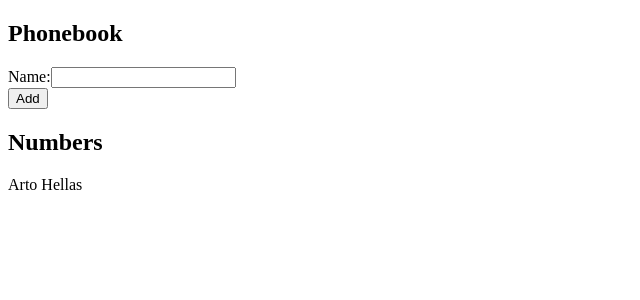
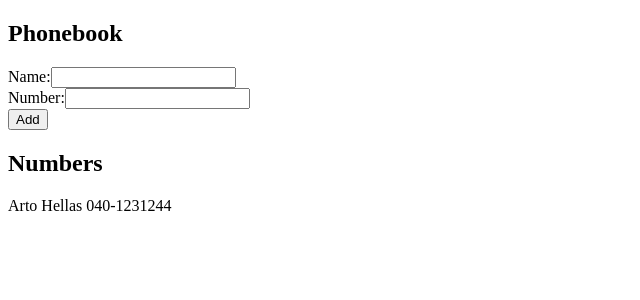
Before and after one commit to p4nu/fullstack-hy-2020, a React (Create React App) app in the folder osa2/puhelinluettelo/: page / in a window 1280 px wide. Shown: the top 300 px of the page, without its empty margins (0-640 px from the left). Built offline with nearby package versions, Linux system fonts and the light colour scheme; the HTML template or start-up script is replaced by a standard one.

Commit message:
2.8: puhelinluettelo step3 tehty

```diff
--- a/osa2/puhelinluettelo/src/App.js
+++ b/osa2/puhelinluettelo/src/App.js
@@ -2,17 +2,23 @@ import React, {useState} from 'react';
 
 const App = () => {
   const [persons, setPersons] = useState([
-    {name: 'Arto Hellas'}
+    {
+      name: 'Arto Hellas',
+      number: '040-1231244',
+    }
   ]);
   const [newName, setNewName] = useState('');
+  const [newNumber, setNewNumber] = useState('');
 
   const addPerson = (event) => {
     event.preventDefault();
 
     const personObject = {
       name: newName,
+      number: newNumber,
     }
     setNewName('');
+    setNewNumber('');
 
     const found = persons.find(person =>
       person.name === personObject.name
@@ -30,6 +36,10 @@ const App = () => {
     setNewName(event.target.value);
   }
 
+  const handleNumberChange = (event) => {
+    setNewNumber(event.target.value);
+  }
+
   return (
     <div>
       <h2>Phonebook</h2>
@@ -44,6 +54,14 @@ const App = () => {
         </div>
 
         <div>
+          Number:
+          <input type="tel"
+                 value={newNumber}
+                 onChange={handleNumberChange}
+          />
+        </div>
+
+        <div>
           <button type="submit">Add</button>
         </div>
       </form>
@@ -51,7 +69,9 @@ const App = () => {
       <h2>Numbers</h2>
 
       {persons.map(person =>
-        <p key={person.name}>{person.name}</p>
+        <p key={person.name}>
+          {person.name} {person.number}
+        </p>
       )}
     </div>
   );
```
